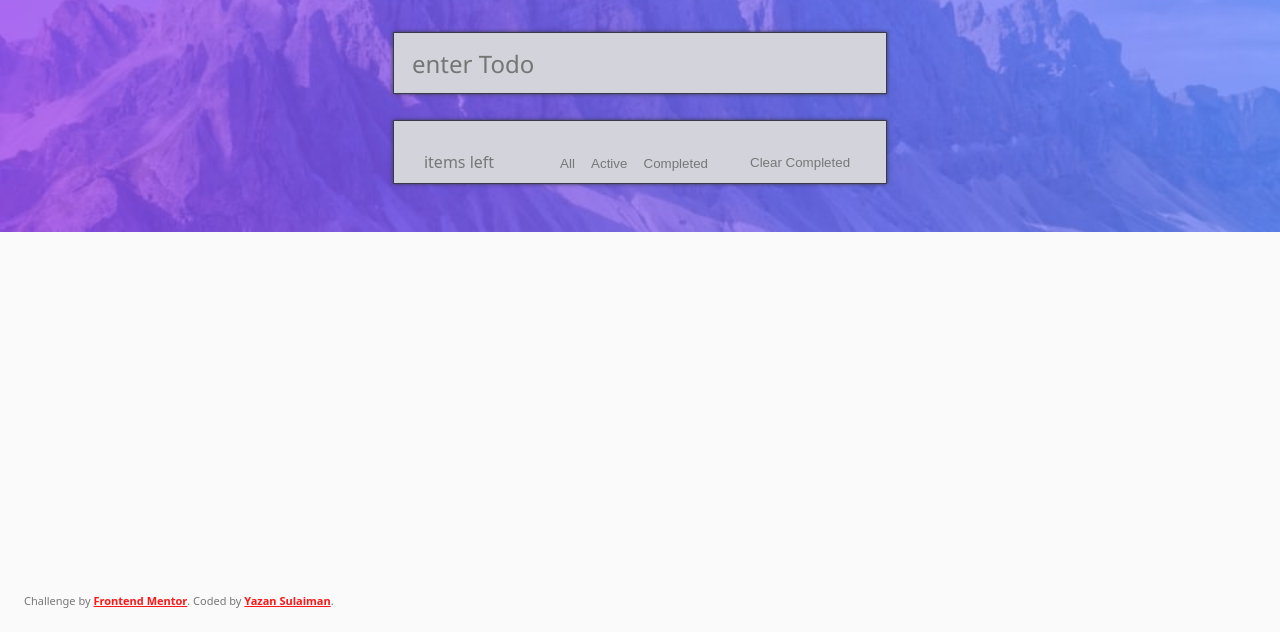
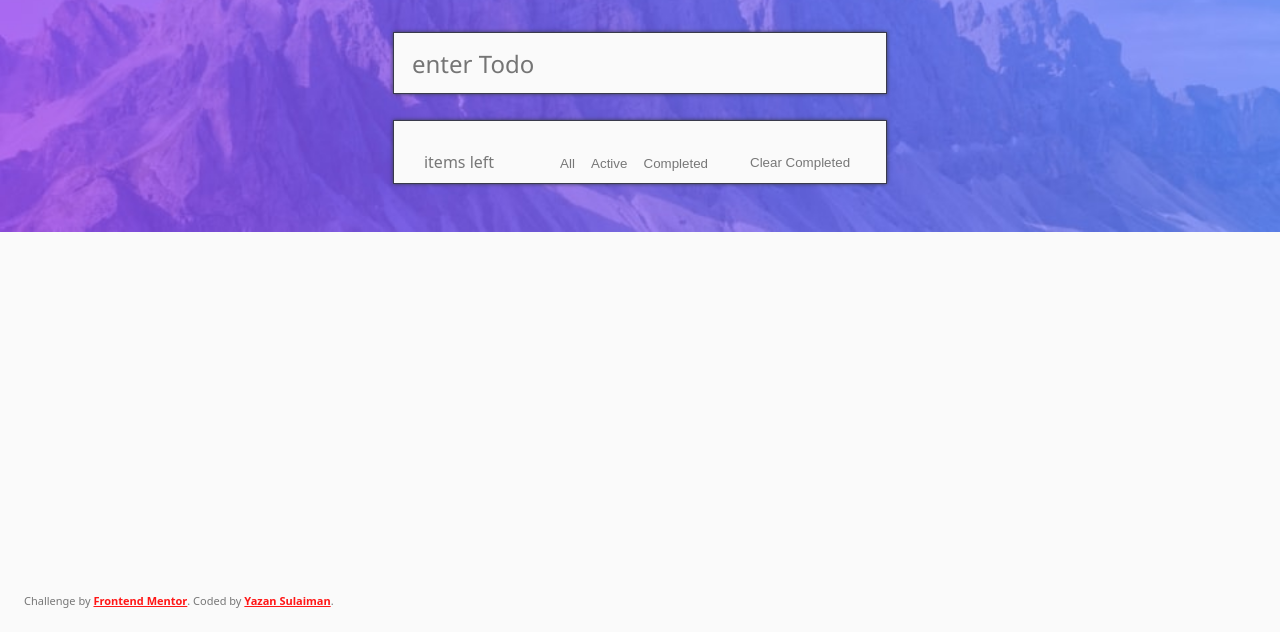
Before and after one commit to yazan-sul/todo-app-main, a plain HTML site: page index.html in a window 1280 px wide. Shown: the part 168-800 px from the top of the page. Drawn offline with Linux system fonts and the light colour scheme.

Commit message:
changing the color

```diff
--- a/css/styles.css
+++ b/css/styles.css
@@ -26,7 +26,7 @@ body {
 
 body.lightMode {
   --primaryBGColor: hsl(0, 0%, 98%);
-  --primaryFieldBG: hsl(233, 11%, 84%);
+  --primaryFieldBG: hsl(0, 0%, 98%);
   --typingLight: hsl(237, 14%, 26%);
 
 }
```
